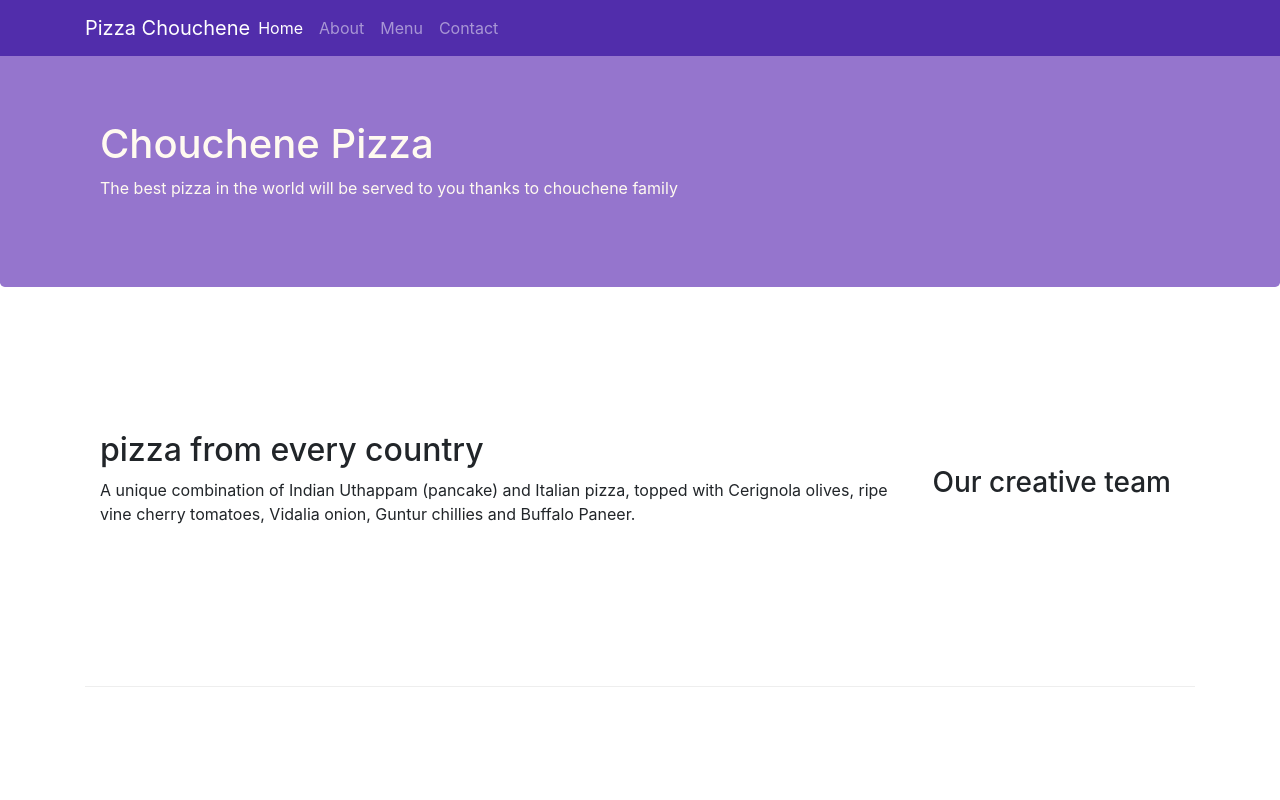
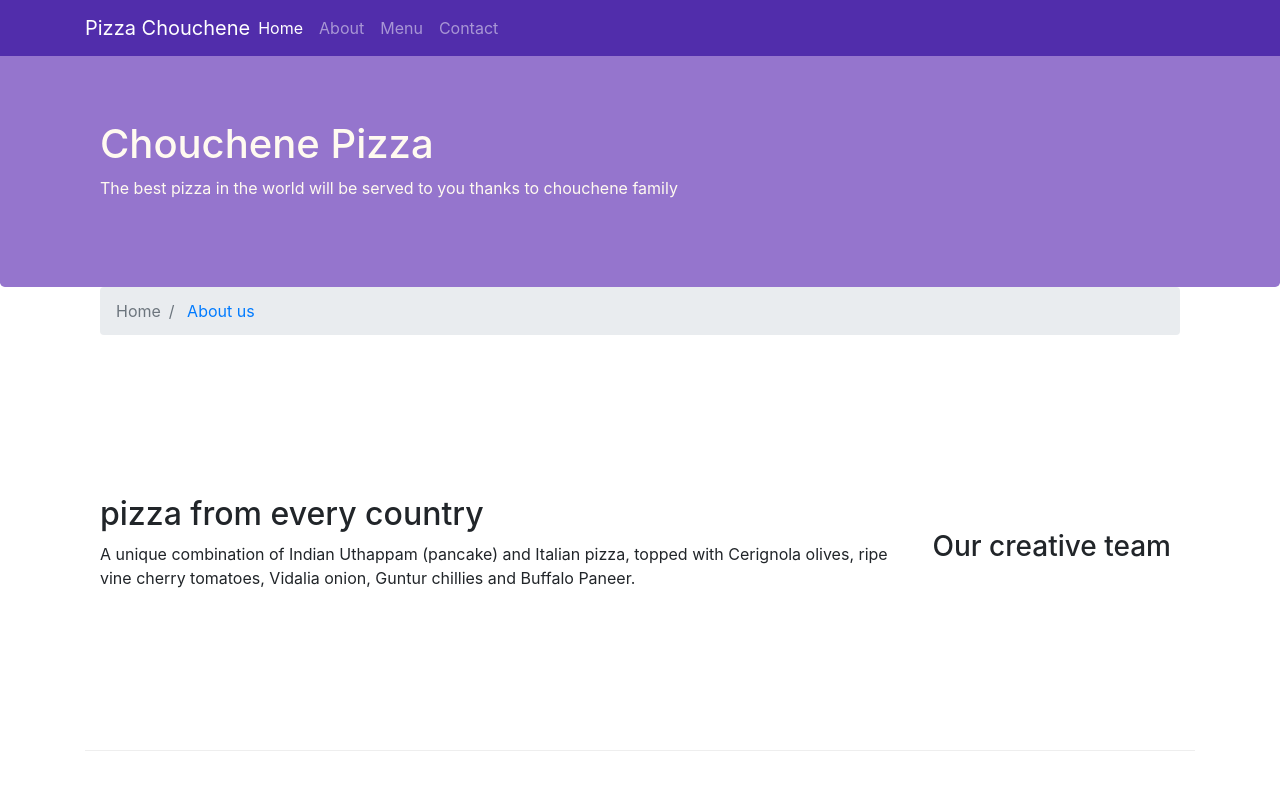
Before and after one commit to nourchouchene/bootstrap, a website: page index.html in a window 1280 px wide. Shown: the top 800 px of the page. Drawn offline with nearby package versions, Linux system fonts and the light colour scheme.

Commit message:
navbar and breadcrumb done with success let's enjoy the journey

```diff
--- a/index.html
+++ b/index.html
@@ -63,7 +63,22 @@
 
     <!-- Nos contenu -->
     <div class = "container" >
+        <div class="col-12">
+            <ol class=" col-12 breadcrumb ">
+                <li class ="breadcrumb-item active ">
+                    Home
 
+                </li>
+                <li class = " breadcrumb-item ">
+                    <a href = "./about.html ">
+                     About us
+                    </a>
+
+                </li>
+
+            </ol>
+
+        </div>
               <!-- premiere paragraphe  -->
         <div class = "row row-content align-items-center">
             <div class = "col-12 col-sm-4 order-sm-last col-md-3">
```
Also changed, not shown: about.html (+13 -1 lines).
